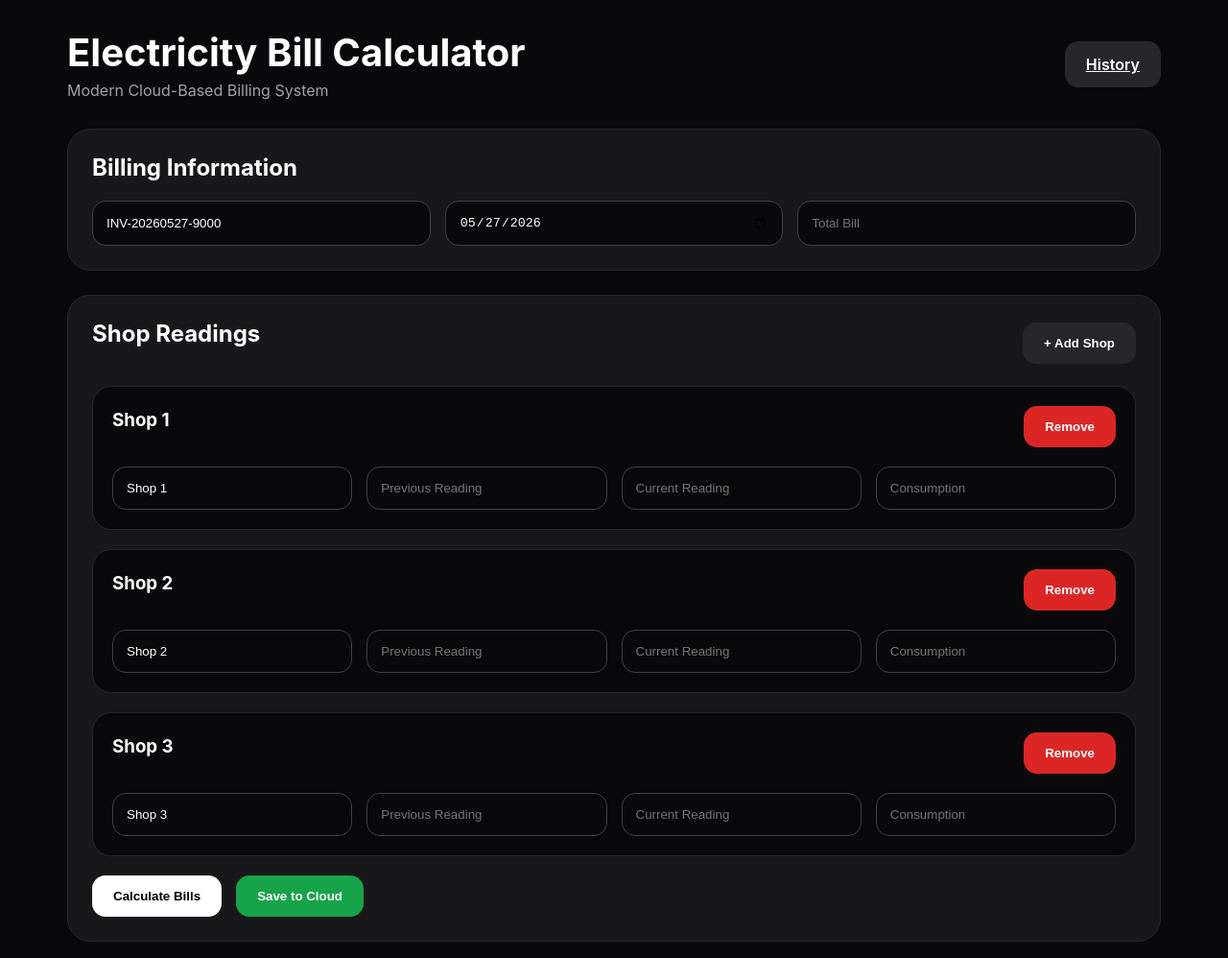
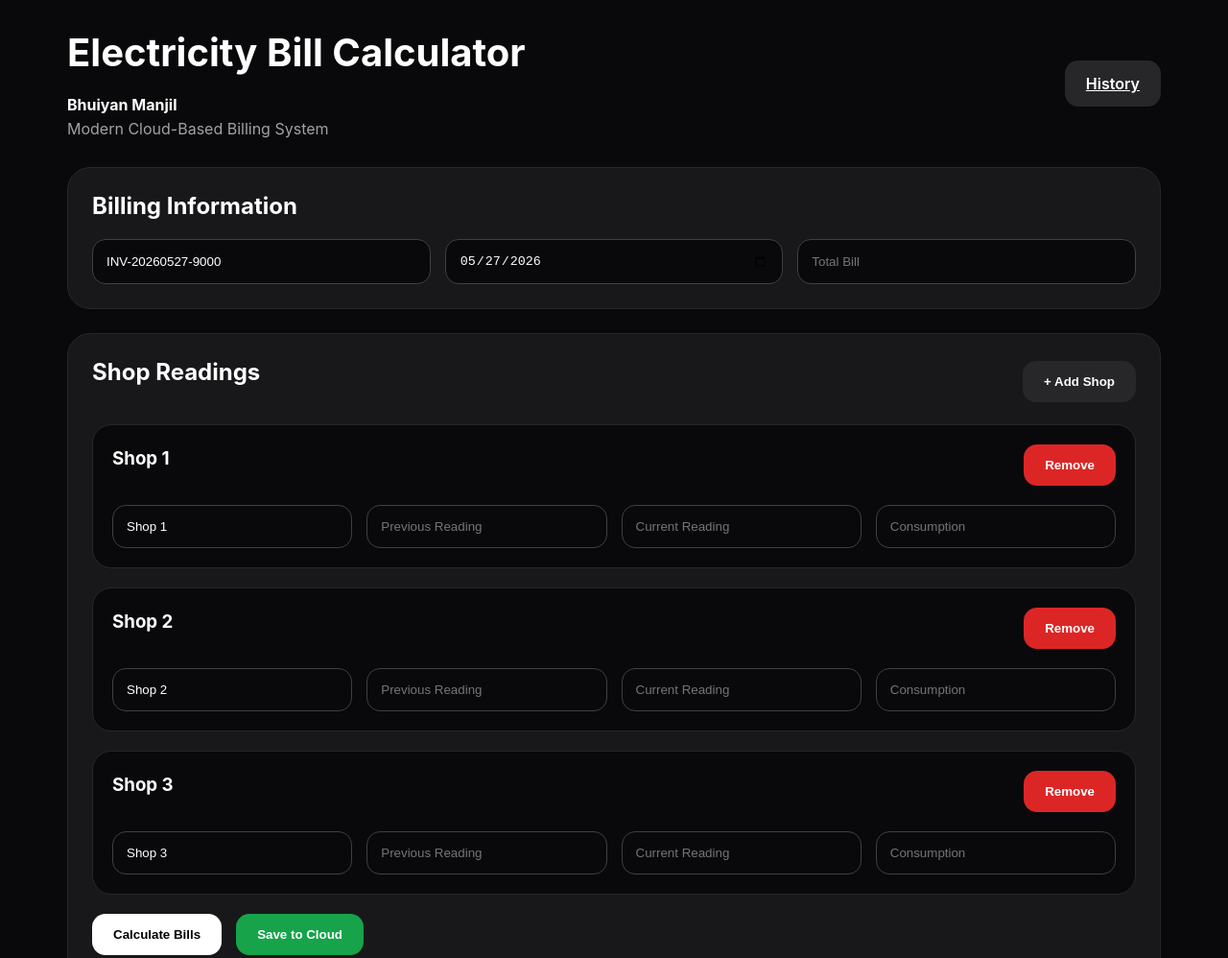
Before and after one commit to shihab198/ebill_calclulator_v2, a plain HTML site: page index.html in a window 1280 px wide. Shown: the top 998 px of the page at 96% size. Drawn offline with nearby package versions, Linux system fonts and the light colour scheme.

Commit message:
Enhance header with subtitle in index.html
Added a header with a subtitle to the Electricity Bill Calculator.

```diff
--- a/index.html
+++ b/index.html
@@ -19,7 +19,8 @@
 
   <header>
     <div>
-      <h1>Electricity Bill Calculator</h1>
+      <h1>Electricity Bill Calculator</h1><br/>
+      <h4>Bhuiyan Manjil</h4>
       <p>Modern Cloud-Based Billing System</p>
     </div>
 
```
